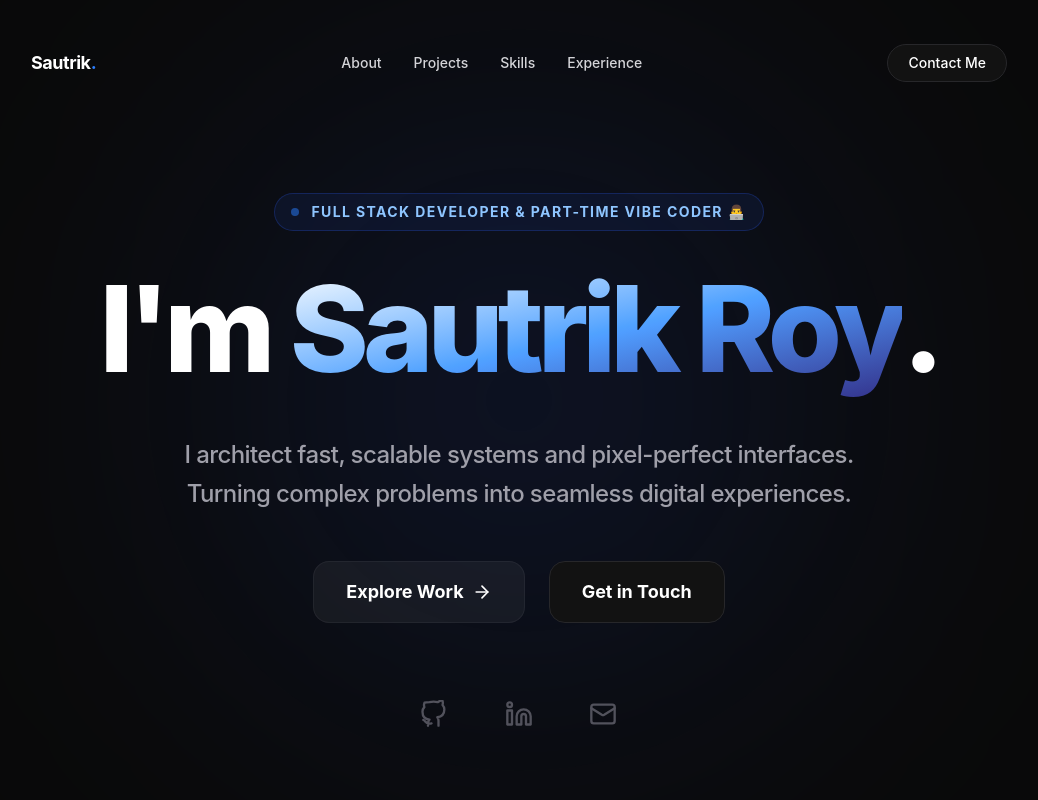
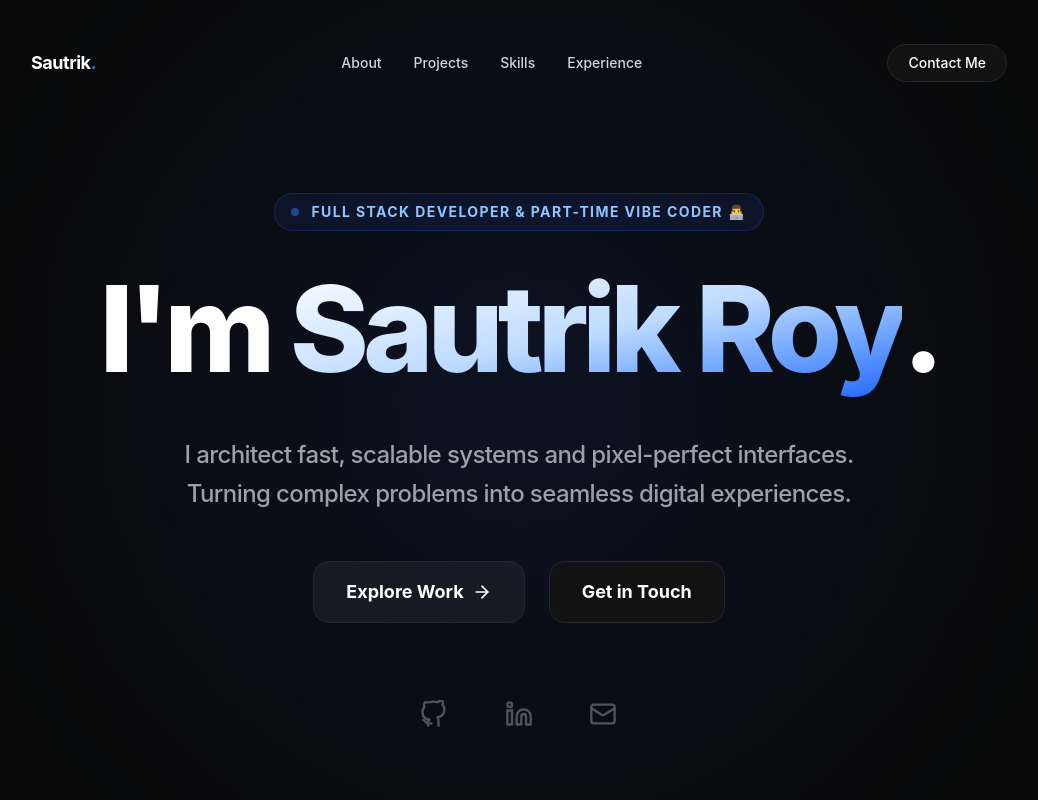
Before and after one commit to sautrikroy17/Personal-Portolio, a React (Vite) app: page / in a window 1280 px wide. Shown: the top 800 px of the page, without its empty margins (121-1159 px from the left). Built offline with nearby package versions, Linux system fonts and the light colour scheme.

Commit message:
fix colour saturation and page background gradient

```diff
--- a/src/components/sections/Hero.jsx
+++ b/src/components/sections/Hero.jsx
@@ -60,7 +60,7 @@ export default function Hero() {
           transition={{ duration: 1.2, delay: 0.2, ease: [0.16, 1, 0.3, 1] }}
           className="text-5xl sm:text-7xl md:text-8xl lg:text-[7.5rem] font-extrabold tracking-tighter text-white mb-6 leading-tight md:leading-[1.1] pb-2"
         >
-          I'm <span className="inline-block text-transparent bg-clip-text bg-gradient-to-br from-white via-blue-400 to-indigo-900 text-glow pb-2">Sautrik Roy</span>.
+          I'm <span className="inline-block text-transparent bg-clip-text bg-gradient-to-br from-white via-blue-200 to-blue-600 text-glow pb-2">Sautrik Roy</span>.
         </motion.h1>
 
         <motion.p
--- a/src/index.css
+++ b/src/index.css
@@ -26,7 +26,9 @@
   }
 
   body {
-    @apply bg-zinc-950 text-zinc-100 font-sans antialiased overflow-x-hidden selection:bg-purple-900 selection:text-white;
+    @apply text-zinc-100 font-sans antialiased overflow-x-hidden selection:bg-blue-900 selection:text-white;
+    background: radial-gradient(circle at top, theme('colors.zinc.900') 0%, theme('colors.zinc.950') 40%, #000000 100%);
+    background-attachment: fixed;
   }
 
   html {
@@ -37,7 +39,7 @@
 /* Custom Gradients / Glows */
 @layer utilities {
   .text-glow {
-    text-shadow: 0 0 50px theme('colors.cyan.400/40');
+    text-shadow: 0 0 30px theme('colors.blue.500/20');
   }
   .bg-radial-gradient {
     background: radial-gradient(circle at 50% -20%, theme('colors.blue.900/40'), transparent 65%);
```
